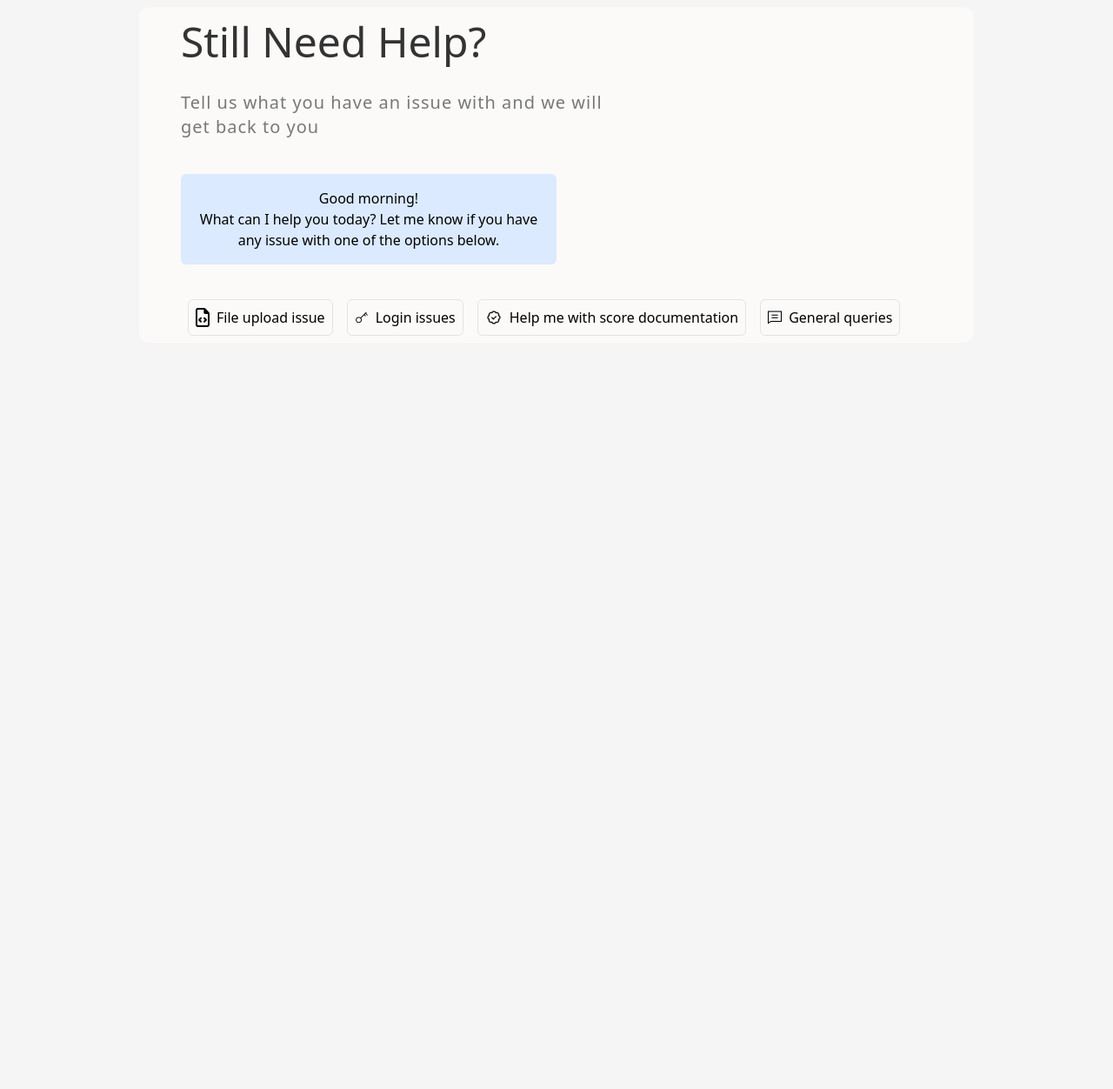
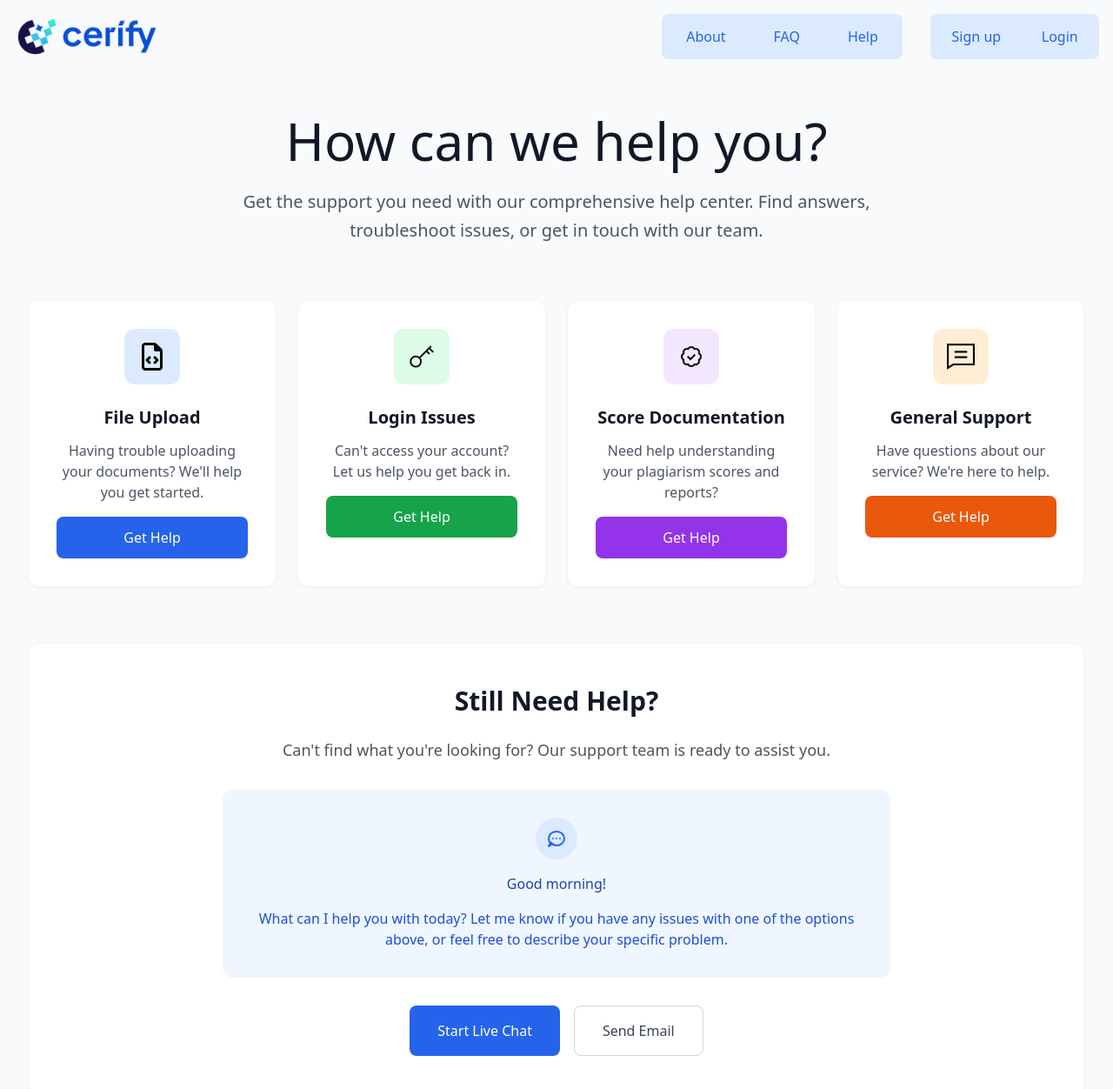
Before and after one commit to Cerify-Systems/cerify_tool, a React (Create React App) app in the folder Frontend/: page /Help in a window 1280 px wide. Shown: the top 1252 px of the page at 87% size. Before the commit the page ends 800 px from the top, so only its background shows below. Built offline with nearby package versions, Linux system fonts and the light colour scheme; no server answers.

Commit message:
redirected help to new page and fixed navbar

```diff
--- a/Frontend/src/Components/Navbar.jsx
+++ b/Frontend/src/Components/Navbar.jsx
@@ -2,19 +2,21 @@ import React, { useState } from 'react';
 import { Link } from 'react-router-dom';
 import About from '../Routes/Pages/About';
 import FAQ from '../Routes/Pages/FFaq';
-import Help from '../Routes/Pages/Help';
 import Cerify from "../Images/Cerify.png";
-// import { Link } from 'react-router-dom';
 
 const Navbar = ({ onLinkClick }) => {
   const [isOpen, setIsOpen] = useState(false);
   const [currentPage, setCurrentPage] = useState(null);
 
   const handleLinkClick = (event, page) => {
+    if (page === 'Help') {
+      setIsOpen(false); // Close mobile menu if open
+      return;
+    }
+
     event.preventDefault();
     setCurrentPage(page);
     setIsOpen(true); // Open the panel when a link is clicked
-
   };
 
   const closePage = () => {
@@ -25,7 +27,6 @@ const Navbar = ({ onLinkClick }) => {
   const toggleMenu = () => {
     setIsOpen(!isOpen);
   };
-
 
   return (
     <div className='nav flex flex-col md:flex-row justify-between items-center font-sans p-4'>
@@ -73,11 +74,8 @@ const Navbar = ({ onLinkClick }) => {
       </ul>
     </div>
 
-
-
       {/* Sliding Panel for Pages */}
       <div className={`fixed top-0 right-0 min-h-screen z-3 bg-[#fbfaf9] shadow-lg transform transition-transform duration-300 ease-in-out ${currentPage ? 'md:w-7/12 w-full' : 'hidden'}  ${isOpen ? 'translate-x-0' : 'translate-x-full'} md:w-7/12 w-full`}>
-      {/* flex-1 transition-all duration-300 ${currentPage ? 'md:w-7/12 w-full' : 'hidden'} */}
         <div className=" px-4 py-2 ">
           <button onClick={closePage} className="p-2 text-gray-500 focus:outline-none ">
             <svg className="w-6 h-6" fill="none" stroke="currentColor" viewBox="0 0 24 24">
@@ -86,7 +84,6 @@ const Navbar = ({ onLinkClick }) => {
           </button>
           {currentPage === 'About' && <About onClose={closePage} />}
           {currentPage === 'FFaq' && <FAQ onClose={closePage} />}
-          {currentPage === 'Help' && <Help onClose={closePage} />}
         </div>
       </div>
 
--- a/Frontend/src/Components/Navbar2.jsx
+++ b/Frontend/src/Components/Navbar2.jsx
@@ -1,34 +1,39 @@
 import React from 'react';
-// import "./Navbar2.css";
 import { Link } from 'react-router-dom';
-import remove from "../Images/remove.png"
-
-
+import Cerify from "../Images/Cerify.png";
 
 const Navbar = () => {
     return (
-      <div className="pt-2">
-      <div className='flex justify-between pt-0 pl-5 pr-5 h-[4rem]  '>
-            <Link exact to="/"  activeClassName="active">
-              <img src={remove} alt="Back" className="h-[3rem]" />
-            </Link>
-            <div className="nav">
-              <ul className='flex list-none gap-8'>
-                <div className='flex gap-2 bg-[#cde0f5] pt-3 pl-1 pr-1 pb-3 rounded-md'>
-                <li><Link to="/About" className='hover:text-white hover:bg-[#0753a4] text-[#0753a4] rounded-md pt-2 pb-2'> &nbsp;&nbsp; About &nbsp;&nbsp; </Link></li>
-                  <li><Link to="/FFaq" className='hover:text-white hover:bg-[#0753a4] text-[#0753a4]  rounded-md pt-2 pb-2'> &nbsp;&nbsp; FAQ &nbsp;&nbsp;</Link></li>
-                  <li><a href="Help" className='hover:text-white hover:bg-[#0753a4] text-[#0753a4] rounded-md pt-2 pb-2'>&nbsp;&nbsp; Help &nbsp;&nbsp;</a></li>
-                </div>
-                <div className='flex gap-2 bg-[#cde0f5] pt-3 pl-1 pr-1 pb-3 rounded-md'>
-                  <li><Link to="/Signup" className='hover:text-white hover:bg-[#0753a4] text-[#0753a4]  rounded-md pt-2 pb-2'>&nbsp; Sign up &nbsp;</Link></li>
-                  <li><Link to="/Login" className='hover:text-white hover:bg-[#0753a4] text-[#0753a4] rounded-md pt-2 pb-2'>&nbsp; Login &nbsp;</Link></li>
-                </div>
-              </ul>
-            </div>
+      <div className='nav flex flex-col md:flex-row justify-between items-center font-sans p-4'>
+        <div className='flex md:w-auto w-full justify-between'>
+          <Link to="/">
+            <img src={Cerify} alt="Cerify Logo" className="h-12 mr-auto" />
+          </Link>
+        </div>
+
+        {/* Desktop Navigation */}
+        <ul className='hidden md:flex list-none gap-8'>
+          <div className='flex gap-1.5 bg-blue-100 p-1 rounded-lg'>
+            <li className='text-blue-600 transition duration-300 ease-in-out hover:bg-blue-800 hover:text-white rounded-lg py-2.5 px-3'>
+              <Link to="/About">&nbsp;&nbsp; About &nbsp;&nbsp;</Link>
+            </li>
+            <li className='text-blue-600 transition duration-300 ease-in-out hover:bg-blue-800 hover:text-white rounded-lg py-2.5 px-3'>
+              <Link to="/FFaq">&nbsp;&nbsp; FAQ &nbsp;&nbsp;</Link>
+            </li>
+            <li className='text-blue-600 transition duration-300 ease-in-out hover:bg-blue-800 hover:text-white rounded-lg py-2.5 px-3'>
+              <Link to="/Help">&nbsp;&nbsp; Help &nbsp;&nbsp;</Link>
+            </li>
           </div>
-          <div className='w-[100%] h-[0.02rem] bg-gray-400'></div>
-    </div>
-
+          <div className='flex gap-1.5 bg-blue-100 p-1 rounded-lg'>
+            <li className='text-blue-600 transition duration-300 ease-in-out hover:bg-blue-800 hover:text-white rounded-lg py-2.5 px-3'>
+              <Link to="/Signup" className="signup">&nbsp; Sign up &nbsp;</Link>
+            </li>
+            <li className='text-blue-600 transition duration-300 ease-in-out hover:bg-blue-800 hover:text-white rounded-lg py-2.5 px-3'>
+              <Link to="/Login" className="login">&nbsp; Login &nbsp;</Link>
+            </li>
+          </div>
+        </ul>
+      </div>
     )
   }
 
--- a/Frontend/src/Routes/Pages/Help.jsx
+++ b/Frontend/src/Routes/Pages/Help.jsx
@@ -7,28 +7,98 @@ import HelpImage from "../../Images/HelpImage.png";
 
 const Help = () => {
   return (
-    <div className="bg-[#fbfaf9] rounded-xl md:w-3/4 mx-auto  flex flex-col items-center mt-2">
-      <div className='main-need-help-container w-full max-w-4xl mx-auto px-4'>
-        <h2 className='text-[#333] text-3xl md:text-5xl font-normal font-sans mt-4 md:mb-8 mb-2'>Still Need Help?</h2>
-        <p className='explain-help text-[#787878] w-full md:w-3/5 tracking-wider text-lg md:text-xl pb-2 font-trebuchet mb-2 md:mb-8'>Tell us what you have an issue with and we will get back to you</p>
-        <p className='first-message block w-1/2 bg-blue-100 p-4 text-sm md:text-base rounded-md text-center '>Good morning! <br/> What can I help you today? Let me know if you have any issue with one of the options below.</p>
+    <div className="min-h-screen bg-gray-50">
+      <Navbar2 />
+      <div className="max-w-7xl mx-auto px-4 sm:px-6 lg:px-8 py-12">
+        {/* Hero Section */}
+        <div className="text-center mb-16">
+          <h1 className="text-4xl md:text-6xl font-light text-gray-900 mb-6">
+            How can we help you?
+          </h1>
+          <p className="text-xl text-gray-600 max-w-3xl mx-auto leading-relaxed">
+            Get the support you need with our comprehensive help center.
+            Find answers, troubleshoot issues, or get in touch with our team.
+          </p>
+        </div>
 
-        <div className="issue-select mt-4 md:mt-8 flex flex-wrap ">
-          <div className='p-2 inline-flex text-sm md:text-base rounded-md m-2 border border-[#e6e2e2] items-center'>
-            <img src={File} className="file-image w-4 mr-2" alt="File upload issue" />
-            File upload issue
+        {/* Quick Help Cards */}
+        <div className="grid md:grid-cols-2 lg:grid-cols-4 gap-6 mb-16">
+          <div className="bg-white rounded-xl p-8 shadow-sm hover:shadow-lg transition-shadow duration-300 border border-gray-100">
+            <div className="flex items-center justify-center w-16 h-16 bg-blue-100 rounded-xl mb-6 mx-auto">
+              <img src={File} className="w-8 h-8" alt="File upload" />
+            </div>
+            <h3 className="text-xl font-semibold text-gray-900 mb-3 text-center">File Upload</h3>
+            <p className="text-gray-600 text-center mb-4">Having trouble uploading your documents? We'll help you get started.</p>
+            <button className="w-full bg-blue-600 text-white py-3 rounded-lg hover:bg-blue-700 transition-colors">
+              Get Help
+            </button>
           </div>
-          <div className='p-2 inline-flex text-sm md:text-base rounded-md m-2 border border-[#e6e2e2] items-center'>
-            <img src={Key} className="key-image w-4 mr-2" alt="Login issues" />
-            Login issues
+
+          <div className="bg-white rounded-xl p-8 shadow-sm hover:shadow-lg transition-shadow duration-300 border border-gray-100">
+            <div className="flex items-center justify-center w-16 h-16 bg-green-100 rounded-xl mb-6 mx-auto">
+              <img src={Key} className="w-8 h-8" alt="Login" />
+            </div>
+            <h3 className="text-xl font-semibold text-gray-900 mb-3 text-center">Login Issues</h3>
+            <p className="text-gray-600 text-center mb-4">Can't access your account? Let us help you get back in.</p>
+            <button className="w-full bg-green-600 text-white py-3 rounded-lg hover:bg-green-700 transition-colors">
+              Get Help
+            </button>
           </div>
-          <div className='p-2 inline-flex text-sm md:text-base rounded-md m-2 border border-[#e6e2e2] items-center'>
-            <img src={HelpImage} className="help-image w-5 mr-2" alt="Help with score documentation" />
-            Help me with score documentation
+
+          <div className="bg-white rounded-xl p-8 shadow-sm hover:shadow-lg transition-shadow duration-300 border border-gray-100">
+            <div className="flex items-center justify-center w-16 h-16 bg-purple-100 rounded-xl mb-6 mx-auto">
+              <img src={HelpImage} className="w-8 h-8" alt="Documentation" />
+            </div>
+            <h3 className="text-xl font-semibold text-gray-900 mb-3 text-center">Score Documentation</h3>
+            <p className="text-gray-600 text-center mb-4">Need help understanding your plagiarism scores and reports?</p>
+            <button className="w-full bg-purple-600 text-white py-3 rounded-lg hover:bg-purple-700 transition-colors">
+              Get Help
+            </button>
           </div>
-          <div className='p-2 inline-flex text-sm md:text-base rounded-md m-2 border border-[#e6e2e2] items-center'>
-            <img src={Message} className="message-image w-4 mr-2" alt="General queries" />
-            General queries
+
+          <div className="bg-white rounded-xl p-8 shadow-sm hover:shadow-lg transition-shadow duration-300 border border-gray-100">
+            <div className="flex items-center justify-center w-16 h-16 bg-orange-100 rounded-xl mb-6 mx-auto">
+              <img src={Message} className="w-8 h-8" alt="General queries" />
+            </div>
+            <h3 className="text-xl font-semibold text-gray-900 mb-3 text-center">General Support</h3>
+            <p className="text-gray-600 text-center mb-4">Have questions about our service? We're here to help.</p>
+            <button className="w-full bg-orange-600 text-white py-3 rounded-lg hover:bg-orange-700 transition-colors">
+              Get Help
+            </button>
+          </div>
+        </div>
+
+        {/* Contact Section */}
+        <div className="bg-white rounded-2xl p-12 shadow-sm border border-gray-100">
+          <div className="max-w-3xl mx-auto text-center">
+            <h2 className="text-3xl font-semibold text-gray-900 mb-6">Still Need Help?</h2>
+            <p className="text-lg text-gray-600 mb-8">
+              Can't find what you're looking for? Our support team is ready to assist you.
+            </p>
+
+            <div className="bg-blue-50 rounded-xl p-8 mb-8">
+              <div className="flex items-center justify-center mb-4">
+                <div className="w-12 h-12 bg-blue-100 rounded-full flex items-center justify-center">
+                  <svg className="w-6 h-6 text-blue-600" fill="none" stroke="currentColor" viewBox="0 0 24 24">
+                    <path strokeLinecap="round" strokeLinejoin="round" strokeWidth="2" d="M8 12h.01M12 12h.01M16 12h.01M21 12c0 4.418-4.03 8-9 8a9.017 9.017 0 01-6.6-3.6L3 21l3.6-2.4C8.4 19.35 10.2 20 12 20c4.97 0 9-3.582 9-8s-4.03-8-9-8-9 3.582-9 8c0 1.677.5 3.24 1.35 4.5"></path>
+                  </svg>
+                </div>
+              </div>
+              <p className="text-blue-800 font-medium mb-4">Good morning!</p>
+              <p className="text-blue-700">
+                What can I help you with today? Let me know if you have any issues with one of the options above,
+                or feel free to describe your specific problem.
+              </p>
+            </div>
+
+            <div className="flex flex-col sm:flex-row gap-4 justify-center">
+              <button className="bg-blue-600 text-white px-8 py-4 rounded-lg hover:bg-blue-700 transition-colors font-medium">
+                Start Live Chat
+              </button>
+              <button className="border border-gray-300 text-gray-700 px-8 py-4 rounded-lg hover:bg-gray-50 transition-colors font-medium">
+                Send Email
+              </button>
+            </div>
           </div>
         </div>
       </div>
```
